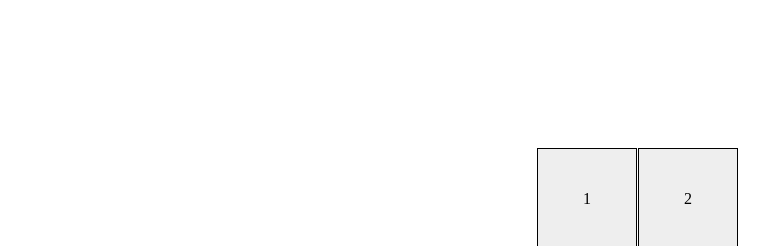
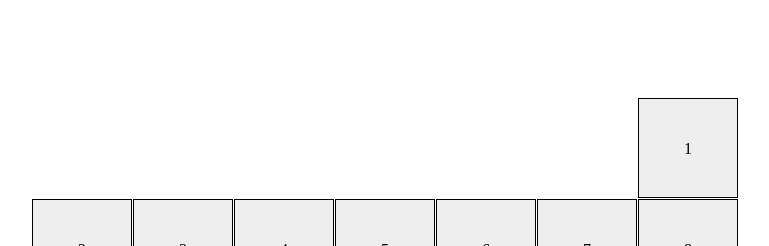
Before and after one commit to oolcha/layout_calendar, a website built with Parcel: page src/index.html in a window 1280 px wide. Shown: the top 246 px of the page, without its empty margins (255-1024 px from the left). Built offline with nearby package versions, Linux system fonts and the light colour scheme.

Commit message:
fix month-length

```diff
--- a/src/index.html
+++ b/src/index.html
@@ -7,7 +7,7 @@
     <link rel="stylesheet" href="./styles/main.css">
   </head>
   <body>
-    <div class="calendar calendar--start-day-sat calendar--month-length--28">
+    <div class="calendar calendar--start-day-sun calendar--month-length--30">
       <div class="calendar__day"></div>
       <div class="calendar__day"></div>
       <div class="calendar__day"></div>
--- a/src/styles/main.scss
+++ b/src/styles/main.scss
@@ -1,8 +1,4 @@
-$cell-size: 100px;
-$gap-size: 1px;
-$padding-size: 10px;
-$col-count: 7;
-$day-count: 31;
+@import "./utils/variables";
 
 * {
   box-sizing: border-box;
@@ -39,6 +35,7 @@ body {
     }
 
     @for $index from 28 through $day-count {
+      .calendar--month-length--#{$index}
       &:nth-child(n + #{$index + 1}) {
         display: none;
       }
--- a/src/styles/utils/_variables.scss
+++ b/src/styles/utils/_variables.scss
@@ -0,0 +1,5 @@
+$cell-size: 100px;
+$gap-size: 1px;
+$padding-size: 10px;
+$col-count: 7;
+$day-count: 31;
```
Also changed, not shown: src/styles/main.css, 1 other file.
